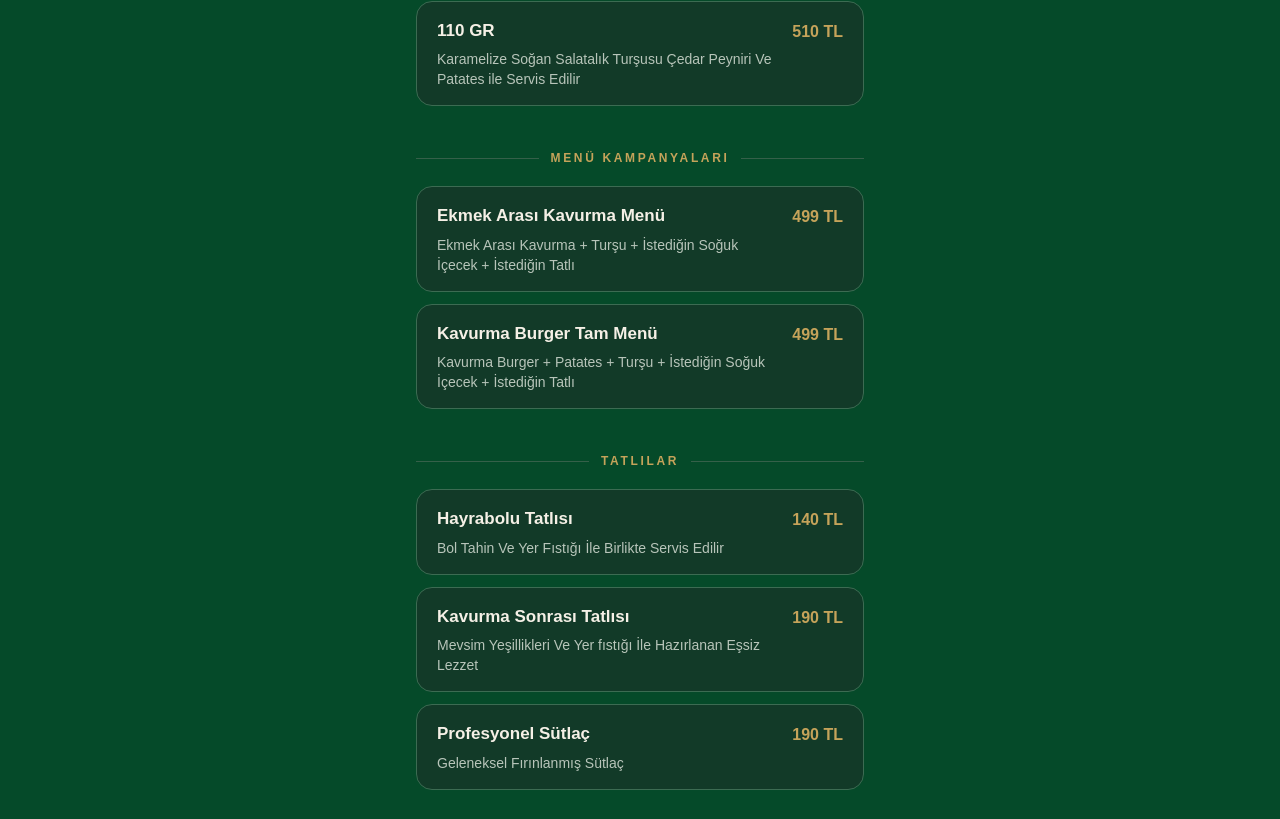
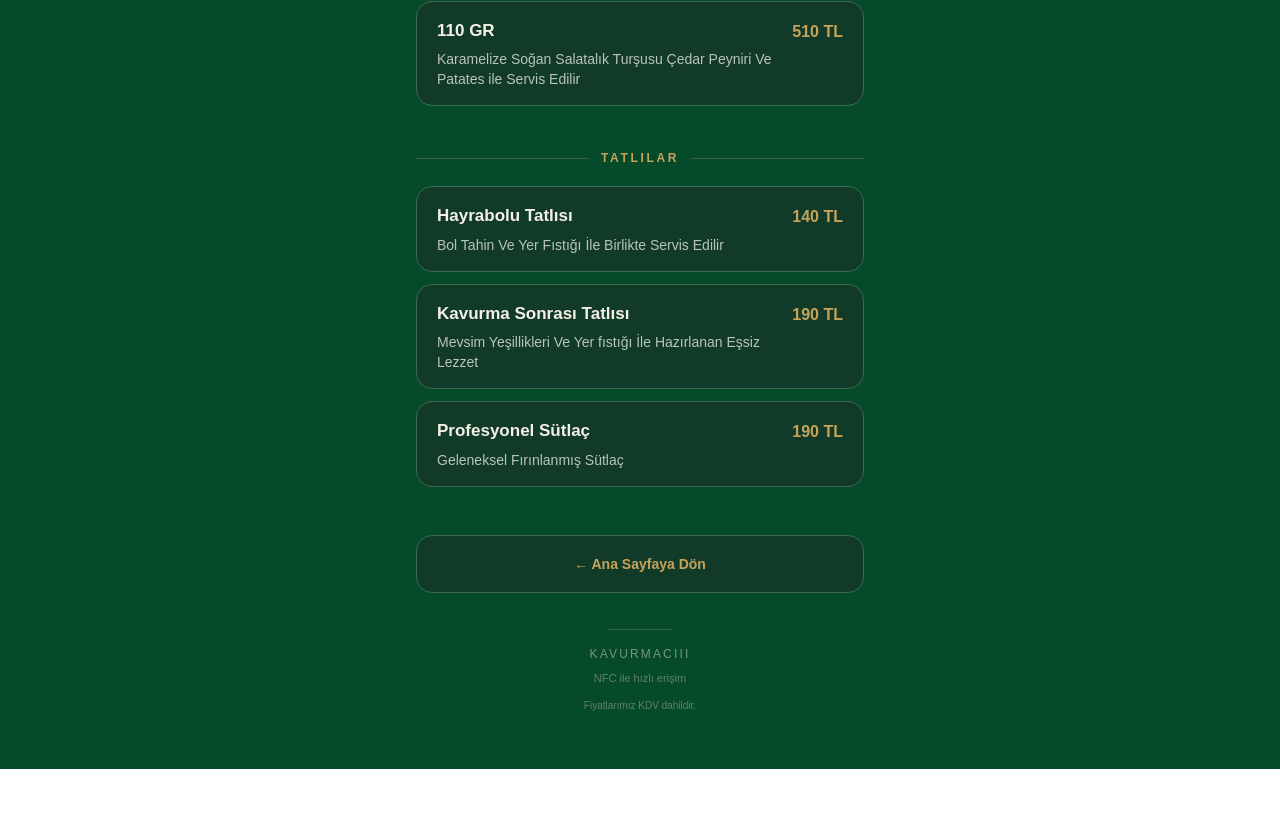
Before and after one commit to haktansengul/nfc-review-system, a Next.js app: page /n/Kavurmaciii/menu in a window 1280 px wide. Shown: the part 2261-3080 px from the top of the page. After the commit the page ends 3030 px from the top, so only its background shows below. Built offline with nearby package versions, Linux system fonts and the light colour scheme.

Commit message:
Update Kavurmaciii menu prices

```diff
--- a/app/n/Kavurmaciii/menu/page.tsx
+++ b/app/n/Kavurmaciii/menu/page.tsx
@@ -119,23 +119,9 @@ const menu = [
     ],
   },
 
-  {
-    category: "MENÜ KAMPANYALARI",
-    items: [
-      {
-        name: "Ekmek Arası Kavurma Menü",
-        description:
-          "Ekmek Arası Kavurma + Turşu + İstediğin Soğuk İçecek + İstediğin Tatlı",
-        price: "499 TL",
-      },
-      {
-        name: "Kavurma Burger Tam Menü",
-        description:
-          "Kavurma Burger + Patates + Turşu + İstediğin Soğuk İçecek + İstediğin Tatlı",
-        price: "499 TL",
-      },
-    ],
-  },
+
+
+
 
   {
     category: "TATLILAR",
```
